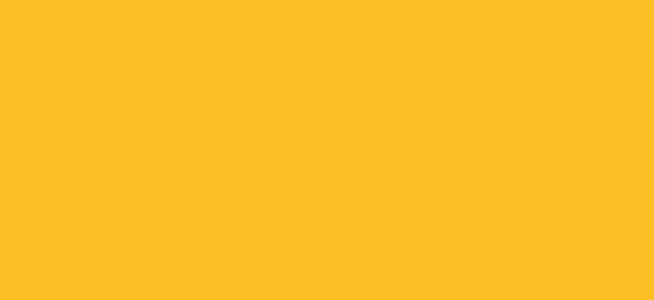
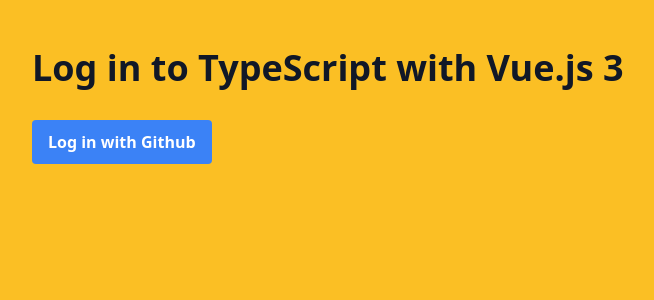
Before and after one commit to tiburcekouagou/nuxt-online-course-app, a Nuxt app: page /login in a window 1280 px wide. Before the commit this address had no page. Shown: the top 300 px of the page, without its empty margins (272-926 px from the left). Built offline with nearby package versions, Linux system fonts and the light colour scheme.

Commit message:
create the login page

```diff
--- /dev/null
+++ b/pages/login.vue
@@ -0,0 +1,11 @@
+<script setup lang="ts">
+const { title } = useCourse()
+</script>
+<template>
+    <div class="prose w-full max-w-2xl h-9">
+        <h1>Log in to {{ title }}</h1>
+        <button class="bg-blue-500 text-white font-bold py-2 px-4 rounded">
+            Log in with Github
+        </button>
+    </div>
+</template>
```
